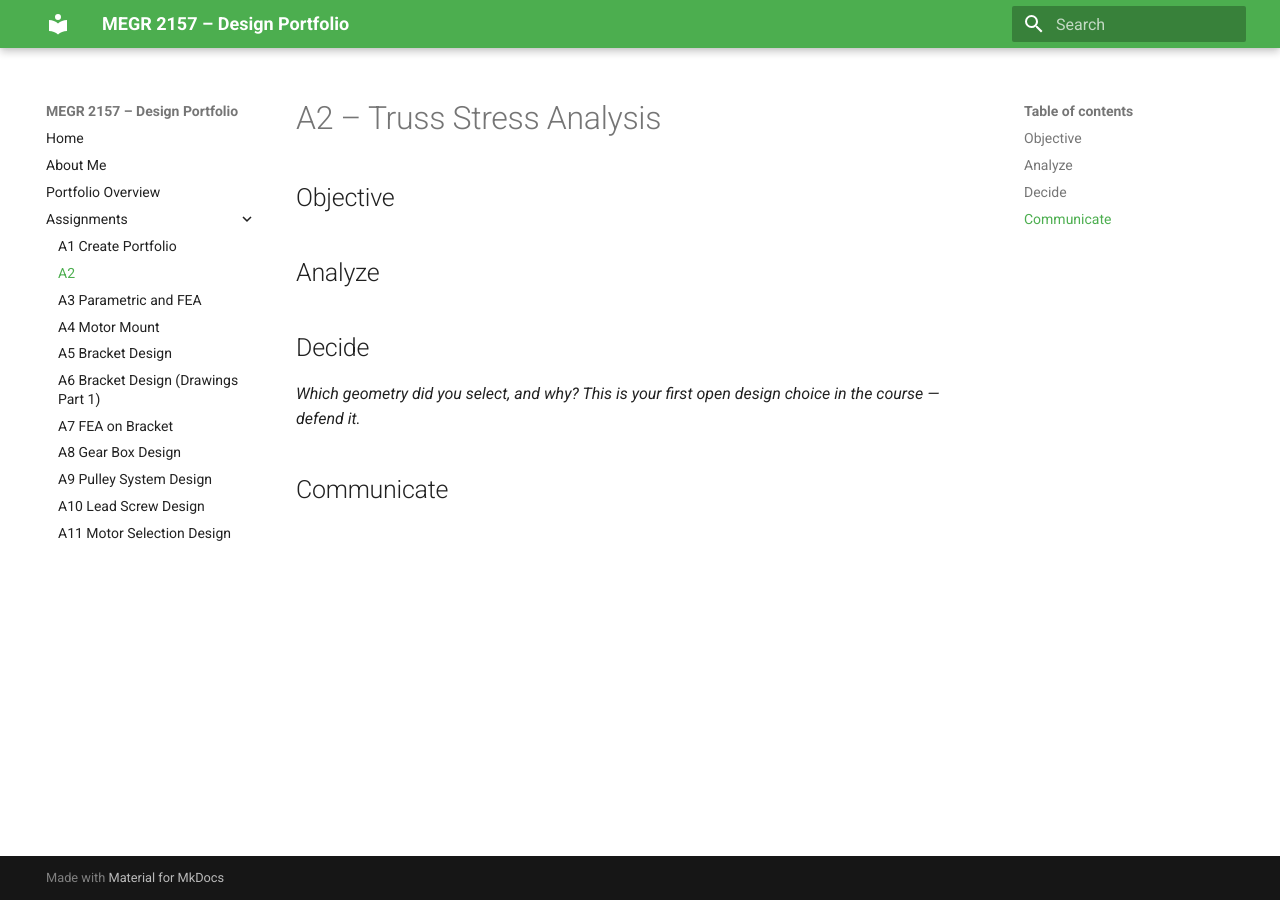
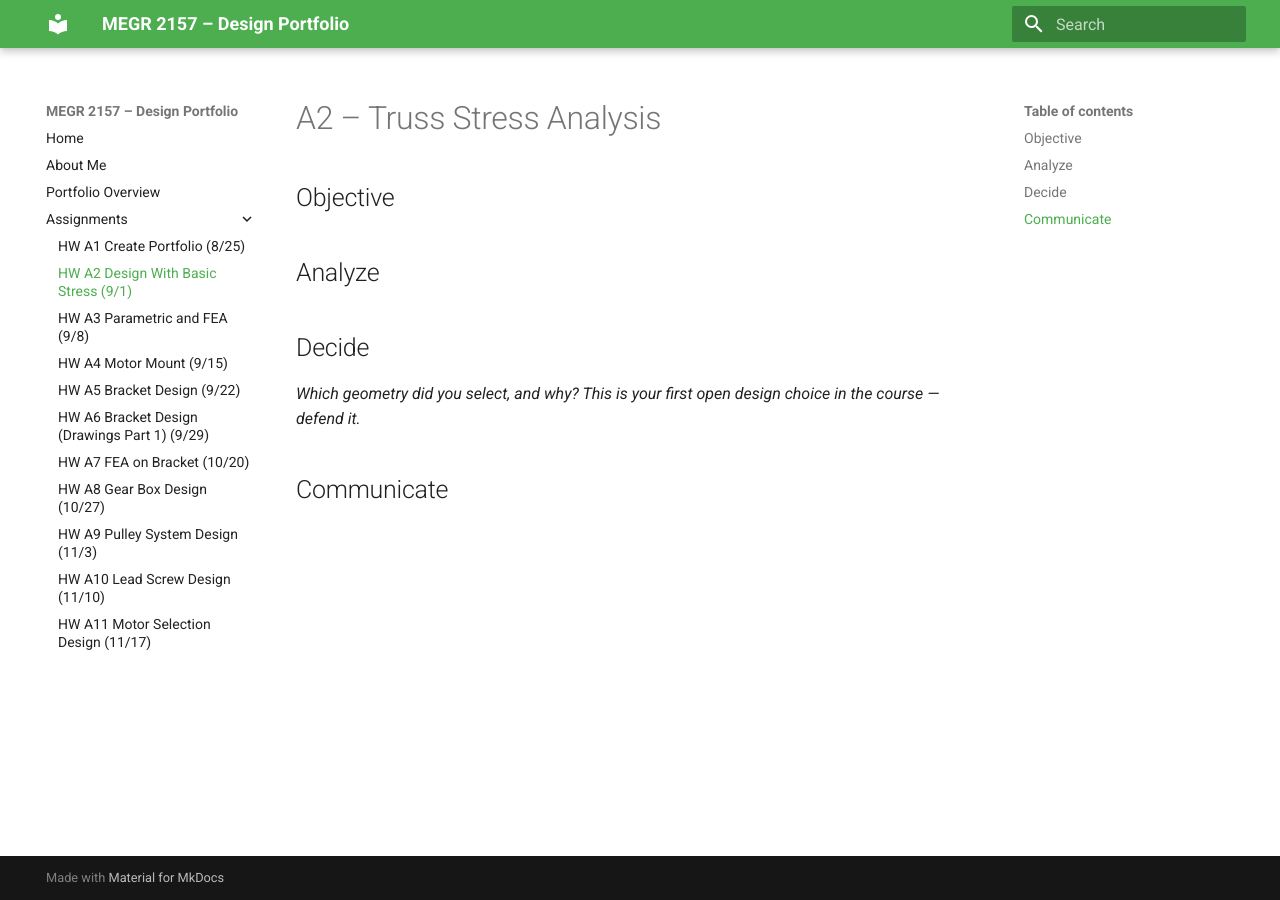
Before and after one commit to Ryants745/MEGR-2156-Design-Lab-Portfolio, an MkDocs documentation site: the page built from docs/assignments/A02/index.md, in a window 1280 px wide. Built offline with MkDocs 1.6.1 and Material for MkDocs 9.7.7, drawn with Linux system fonts in a browser that asks for light colours.

Commit message:
Update assignment entries with homework titles and dates

```diff
--- a/mkdocs.yml
+++ b/mkdocs.yml
@@ -14,14 +14,14 @@ nav:
   - About Me: aboutme/index.md
   - Portfolio Overview: portfolio-overview.md
   - Assignments:
-      - A1 Create Portfolio: assignments/A01/index.md
-      - A2: assignments/A02/index.md
-      - A3 Parametric and FEA: assignments/A03/index.md
-      - A4 Motor Mount: assignments/A04/index.md
-      - A5 Bracket Design: assignments/A05/index.md
-      - A6 Bracket Design (Drawings Part 1): assignments/A06/index.md
-      - A7 FEA on Bracket: assignments/A07/index.md
-      - A8 Gear Box Design: assignments/A08/index.md
-      - A9 Pulley System Design: assignments/A09/index.md
-      - A10 Lead Screw Design: assignments/A10/index.md
-      - A11 Motor Selection Design: assignments/A11/index.md
+      - HW A1 Create Portfolio (8/25): assignments/A01/index.md
+      - HW A2 Design With Basic Stress (9/1): assignments/A02/index.md
+      - HW A3 Parametric and FEA (9/8): assignments/A03/index.md
+      - HW A4 Motor Mount (9/15): assignments/A04/index.md
+      - HW A5 Bracket Design (9/22): assignments/A05/index.md
+      - HW A6 Bracket Design (Drawings Part 1) (9/29): assignments/A06/index.md
+      - HW A7 FEA on Bracket (10/20): assignments/A07/index.md
+      - HW A8 Gear Box Design (10/27): assignments/A08/index.md
+      - HW A9 Pulley System Design (11/3): assignments/A09/index.md
+      - HW A10 Lead Screw Design (11/10): assignments/A10/index.md
+      - HW A11 Motor Selection Design (11/17): assignments/A11/index.md
```
